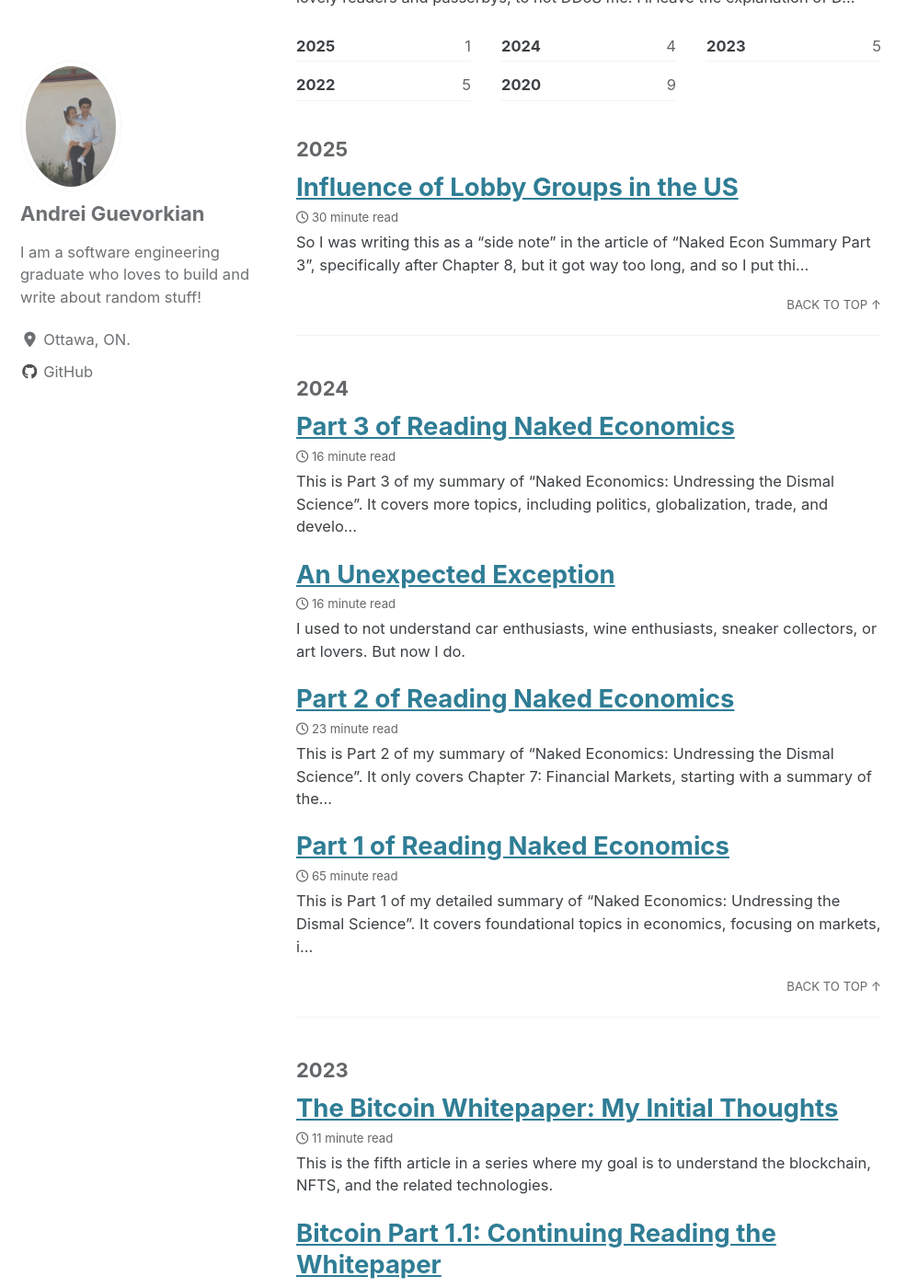
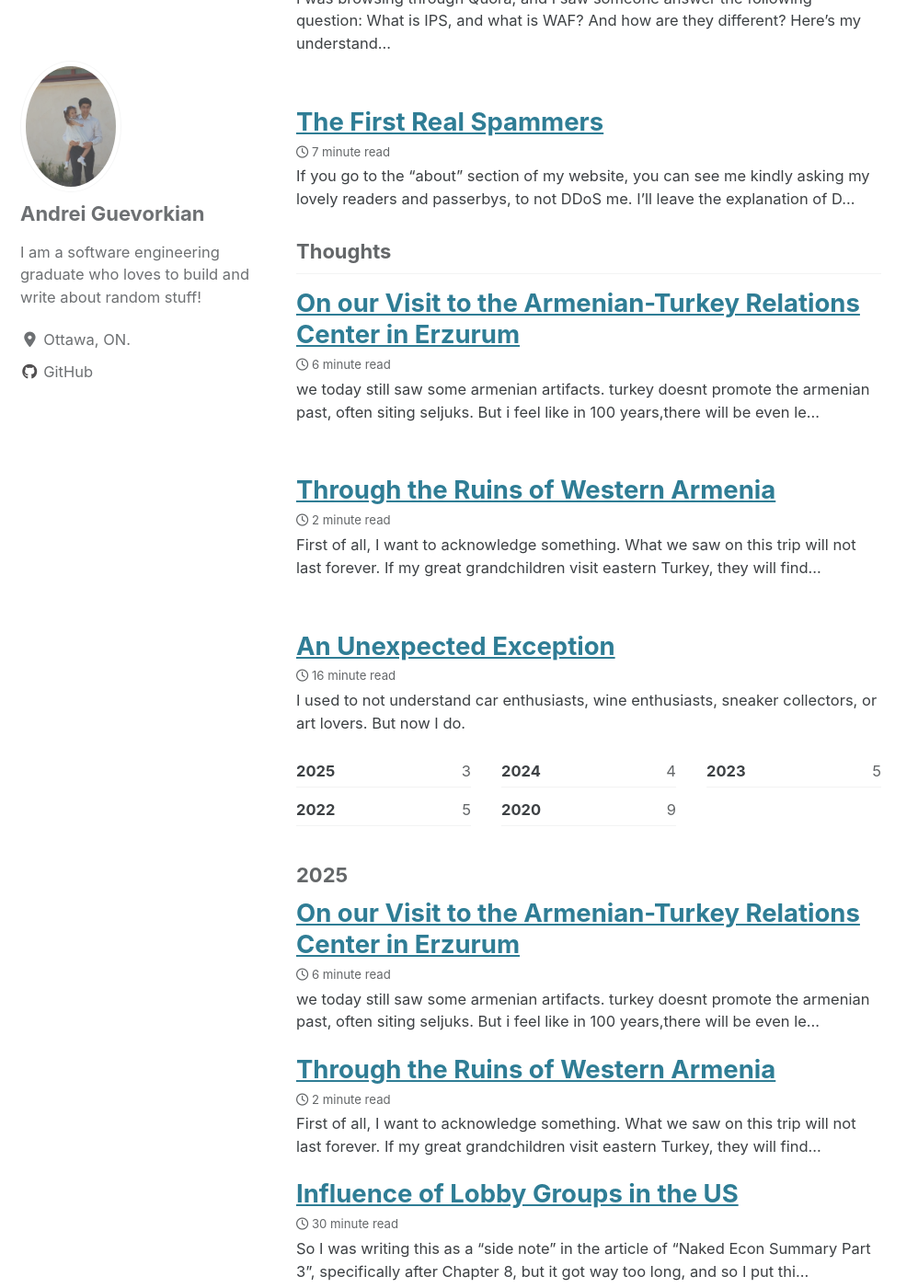
Before and after one commit to andreigue/andreigue.github.io, a Jekyll site: the page built from _pages/blog.md, in a window 1280 px wide and 1400 px high, scrolled down 5499 px. Shown: the whole window at 92% size, without its empty margins (0-998 px from the left). Built offline with Jekyll 4.4.1, drawn with Linux system fonts in a browser that asks for light colours; cached includes are drawn as plain includes; nearby versions of some CDN libraries; some of the changed text lies outside the part shown.

Commit message:
Add prelim versions of turkey trip

```diff
--- a/_pages/blog.md
+++ b/_pages/blog.md
@@ -8,18 +8,18 @@ header:
 ---
 This is where I’ll be constantly posting about topics which interest me. This is a way to ensure that I keep learning, and my favorite way to learn is to explain.
 
-If you want to learn about something in specific, this is not the blog for you. This is simply a record of my own learning experience. Not all articles are meant to be read and understood with no initial knowledge of the topic ( [this article]({% post_url 2022-06-14-networking-fundamentals %}) came to mind). That said, anyone is welcome to wander around and see if anything interests them.
+If you want to learn about something in specific, this is not the blog for you. This is simply a record of my own learning experience. Not all articles are meant to be read and understood with no initial knowledge of the topic ([this article]({% post_url 2022-06-14-networking-fundamentals %}) came to mind). That said, anyone is welcome to wander around and see if anything interests them.
 
 
 ## Categories
-- Books (COMING SOON)
+- [Books](#books)
 - [Business](#business)
 - [Economics](#economics)
 <!-- - Interesting People (COMING SOON) -->
 - [History](#history)
 - [Science](#science)
 - [Technology](#technology)
-<!-- - [Thoughts](#thoughts) -->
+- [Thoughts](#thoughts)
 
 
 
--- a/_posts/2024-11-19-some-thoughts.md
+++ b/_posts/2024-11-19-some-thoughts.md
@@ -1,6 +1,6 @@
 ---
 title: "An Unexpected Exception"
-tags: [Random]
+tags: [Thoughts]
 ---
 
 I used to not understand car enthusiasts, wine enthusiasts, sneaker collectors, or art lovers. But now I do.
--- /dev/null
+++ b/_posts/2025-08-01-trip-to-turkey.md
@@ -0,0 +1,29 @@
+---
+title: "Through the Ruins of Western Armenia"
+tags: [History, Thoughts]
+---
+
+First of all, I want to acknowledge something. What we saw on this trip will not last forever. If my great grandchildren visit eastern Turkey, they will find fewer traces (of armenian artifacts?) than we did. The ruins will be smaller, the carvings thinner, and some places gone. What can still be touched today will by then exist only in photographs and in the words of those who took the time to record it.
+
+And that is one reason I am writing this. Documenting this trip is a small form of preservation. And for the (over) 95% of Armenians from the diaspora who will never set foot in the villages their great grandparents fled from, all they have are stories like these. For them, these places exist only in black and white photographs and in documentaries.
+
+I am not from these towns myself, but my friends are, and so we decided to go see them. Most never make the trip because it means crossing into Turkey, a place still carrying the shadow of what happened.
+
+Secondly, something I learned firsthand during this trip is that Turkey does not invite you to notice the Armenian past. Often, all we had were Google Maps pins to follow, leading us to seemingly random places that felt like they were waiting to be repurposed or erased.
+
+Signs point elsewhere, museums and official placards mention other empires, and silence does the rest. A fallen church is not just stones on the ground. It is a witness that can no longer testify. Without these tangible reminders, the story of Armenians in these lands will rely more on written records and memory, both of which are easier to ignore and forget.
+
+# Beginning our Trip
+
+# Ani
+
+_If you haven’t seen the Falcon Heavy, STOP READING and WATCH THIS._
+[![testhere](https://www.teslarati.com/wp-content/uploads/2019/06/Falcon-Heavy-B1052-B1053-LZ-landing-SpaceX-1-3.jpg)](https://youtu.be/A0FZIwabctw)
+[![Click here or the image above to be redirected to the Youtube video!]()](https://youtu.be/A0FZIwabctw)
+
+<iframe width="560" height="315"
+  src="https://youtu.be/A0FZIwabctw"
+  title="Akhtamar boat ride"
+  frameborder="0"
+  allowfullscreen>
+</iframe>
--- /dev/null
+++ b/_posts/2025-08-10-thoughts-on-genocide.md
@@ -0,0 +1,76 @@
+---
+title: "On our Visit to the Armenian-Turkey Relations Center in Erzurum"
+tags: [History, Thoughts]
+---
+
+we today still saw some armenian artifacts. turkey doesnt promote the armenian past, often siting seljuks. But i feel like in 100 years,there will be even less things to see. Today at least we see the churches in ruins. in 100 years there will be nothing to see.
+
+Give some philosophy behind this. ANd is this trip important? why is it important to document this while we can? bcz if my great great grandkids visit eastern turkey, itll be a different experience. itll be further in the past.
+
+
+ChatGPT said:
+What you’re touching on is the idea that physical traces of a people anchor memory in the real world — once they’re gone, the past becomes harder to grasp, and easier to distort.
+
+Right now, the ruins still stand. You can walk through Ani’s arches, touch the stones at Surb Karapet, or see the outline of a cross carved into basalt. Even in decay, they are undeniable evidence that Armenians lived, built, and thrived there. Turkey may not promote that past — often presenting Seljuk, Ottoman, or even earlier civilizations instead — but the stones themselves still speak.
+
+In a hundred years, wind, rain, neglect, and deliberate erasure will silence more of those voices. A church collapse is not just a pile of rubble — it is the loss of a physical witness. Without these tangible reminders, the story of Armenians in these lands will rely more on written records and memory, both of which are easier to dispute or forget.
+
+That’s why trips like yours matter. They are not just personal journeys, they are acts of preservation. By photographing, writing, and sharing what you see now, you are freezing a moment in the long fade of history. If your great-great-grandchildren ever visit eastern Turkey, the land will be the same, but the evidence will be thinner. Their trip will be one step further removed from the lived reality, more like visiting a battlefield from a war a thousand years ago than from a century ago.
+
+Documenting it now keeps the thread alive — it narrows the distance between the living and the past, so that even when the last wall falls, there will still be a clear picture of what once stood.
+
+If you want, I can write you a short closing paragraph for your blog that captures exactly this idea in a factual yet reflective tone, so it ties your travel narrative to the reason you wrote it in the first place.
+
+
+
+
+
+
+
+
+You said:
+but why is it important to remember?
+
+
+ChatGPT said:
+It is important to remember because forgetting makes it easier for the truth to be rewritten. Memory is a form of resistance.
+
+When a culture, a people, or a history is erased, the loss is not just emotional — it changes the way the present and future understand the world. If we forget, then the narrative is shaped entirely by those who remain, often those who benefit from the erasure.
+
+For Armenians, remembering matters because it connects us to a past that others have tried to sever. It restores names to places, faces to ruins, and meaning to the stones left behind. It also makes injustice harder to bury — the more people know, the harder it becomes to pretend nothing happened.
+
+On a personal level, remembering tells your descendants where they come from. Without that thread, they inherit land with no stories, ruins with no builders, and a family tree with roots cut off.
+
+So remembering is not just nostalgia — it is the act of keeping history anchored to truth, so that when others try to deny or distort it, there is still a record that says otherwise.
+
+If you want, I can phrase this in one compact paragraph that could fit neatly into your blog post as the “why this matters” section. That way it ties directly into your trip.
+
+
+
+
+
+
+
+
+You said:
+is there an argument to just forget and move on? whats the right thing to do
+
+
+ChatGPT said:
+Yes, there is an argument for forgetting and moving on — and it’s usually framed around the idea of breaking cycles of resentment, focusing on the present, and not letting old wounds dictate your future.
+
+That perspective says:
+
+Dwelling on past injustices can trap people in anger.
+
+Nations and individuals change over time, and the people alive today are not the ones who committed those crimes.
+
+Energy spent on the past could instead go toward building stronger communities now.
+
+The counterargument is that “moving on” without remembering is not the same as healing — it’s amnesia. Without memory, there is no accountability, and without accountability, the same patterns can repeat. In the Armenian case, forgetting would mean accepting the erasure, leaving the story to be told entirely by those who denied it happened.
+
+The “right” thing to do is rarely pure remembering or pure forgetting. It’s remembering truthfully, but not letting it consume you. That means documenting, teaching, and honoring the past while also living fully in the present and building toward the future.
+
+If you only remember, you risk being stuck in the past. If you only forget, you risk losing who you are and allowing the same injustices to happen again. The balance is to remember with clarity but move forward with purpose.
+
+If you want, I can help you phrase this balance as a closing reflection for your blog so it ends on a strong and thoughtful note rather than a purely emotional one.
```
